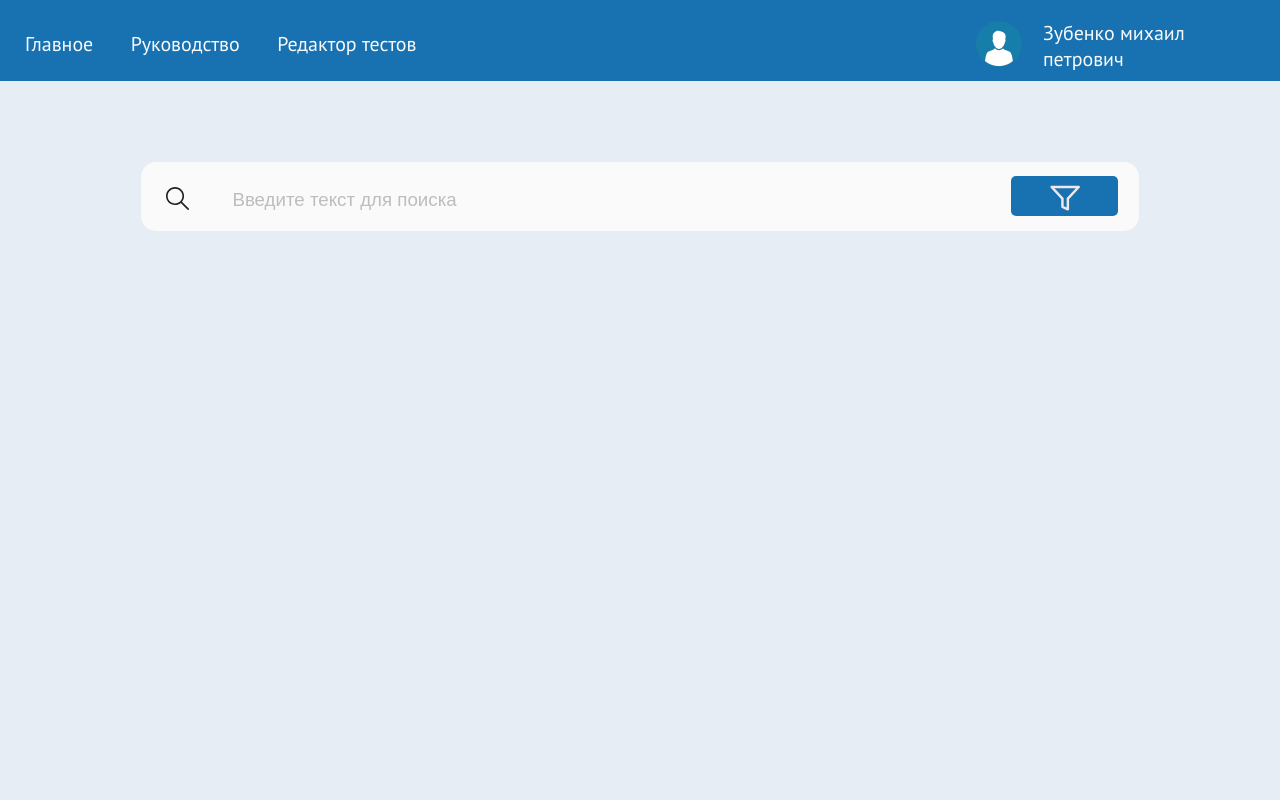
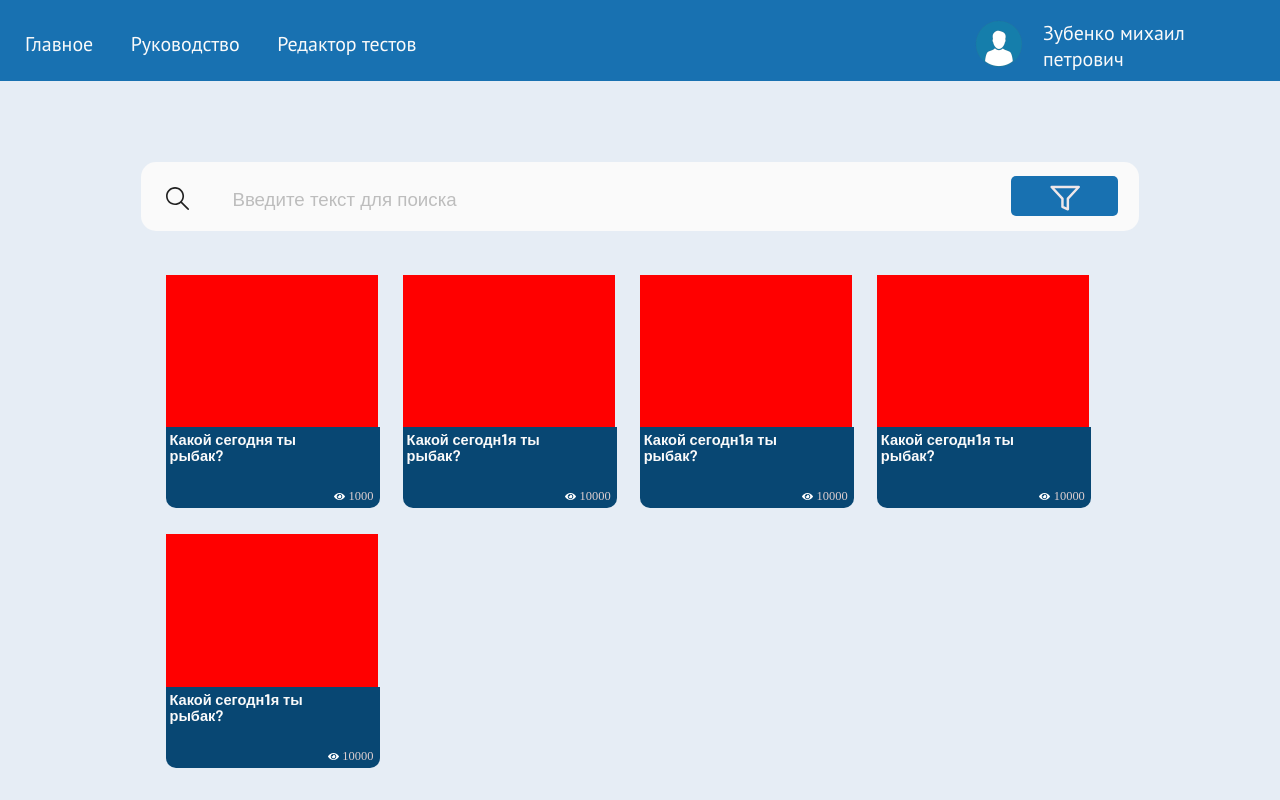
Before and after one commit to edFN/TestEditor, a React (Create React App) app: page / in a window 1280 px wide. Built offline with nearby package versions, Linux system fonts and the light colour scheme.

Commit message:
Added cards

```diff
--- a/package.json
+++ b/package.json
@@ -8,7 +8,7 @@
     "@testing-library/user-event": "^13.5.0",
     "react": "^18.2.0",
     "react-dom": "^18.2.0",
-    "react-scripts": "5.0.1",
+    "react-scripts": "^5.0.1",
     "web-vitals": "^2.1.4"
   },
   "scripts": {
--- a/src/ components/Forms/TagSelect/TagSelect.jsx
+++ b/src/ components/Forms/TagSelect/TagSelect.jsx
@@ -31,7 +31,9 @@ const TagSelect = () => {
         "Новый", "Старый"
     ])
 
-    const variants_list = ["Анимация","Бобер","Проффесия"]
+    const handleDelete = (item)=>{
+        setTagItems(tagItems => tagItems.filter(i => i !== item));
+    }
 
     return (
         tagItems.map(item => (
--- /dev/null
+++ b/src/ components/UI/CardTests/CardTest.css
@@ -0,0 +1,60 @@
+
+
+
+.card-items-collection{
+    max-width: 80rem;
+    margin:0 auto;
+    display: flex;
+    flex-direction: row;
+
+    gap:2rem;
+    flex-wrap: wrap;
+    flex: 0 0 0 20%;
+
+    padding:2rem;
+}
+
+.card-item{
+    display: flex;
+    flex-direction: column;
+
+    width:17rem;
+    height:235px;
+    border-radius: 10px;;
+}
+
+
+.card-item .header-card-item{
+    display:block;
+    width: 100%;
+    height:65%;
+    background-color: red;;
+}
+
+.card-item .description-card-item{
+    width: 214px;
+    height: 81px;
+    background: var(--card-bg-color);
+    border-end-end-radius: 10px;
+    border-end-start-radius: 10px;
+
+    padding-top: 0.4rem;
+    padding-bottom: 0.5rem;
+    padding-left: 0.3rem;
+    padding-right: 0.5rem;
+
+}
+
+.card-item .description-card-item h3{
+    max-width: 70%;
+    color: var(--white-text-color);
+    font-weight: bold;
+    font-family: var(--font-epilogue);
+}
+.card-item .description-card-item .card-views{
+    display:flex;
+    gap:0.3rem;
+    color: #E0D0D0;
+    margin-top: 2rem;
+    float:right;
+}
--- /dev/null
+++ b/src/ components/UI/CardTests/CardTest.jsx
@@ -0,0 +1,63 @@
+import React, { useState } from 'react'
+
+import "./CardTest.css"
+
+const CardTestItem = ({title,views})=>{
+
+    const style={
+        background: `url(` + process.env.PUBLIC_URL + "/image/card.jpg) cover",
+        backgroundPosition: `center center`,
+        backgroundRepeat: `no-repeat`,
+        backgroundSize:`50%`
+    }
+
+    return (
+        <div className="card-item">
+            <div className="header-card-item" style={style}>
+            </div>
+            <div className='description-card-item'>
+                <h3>{title}</h3>
+                <div className="card-views">
+                    <img src={process.env.PUBLIC_URL + "/icon/eye.svg"} />
+                    <span className="views-count">{views}</span>
+                </div>
+            </div>
+        </div>
+    )
+}
+
+const CardTests = ()=>{
+    const [cardItemsInfo, setCardItems] = useState([{
+        'title': "Какой сегодня ты рыбак?",
+        'views': 1000
+    }, {
+        'title': "Какой сегодн1я ты рыбак?",
+        'views': 10000
+    },
+    {
+        'title': "Какой сегодн1я ты рыбак?",
+        'views': 10000
+    },
+    {
+        'title': "Какой сегодн1я ты рыбак?",
+        'views': 10000
+    },
+    {
+        'title': "Какой сегодн1я ты рыбак?",
+        'views': 10000
+    }]);
+
+    const cards = cardItemsInfo.map((item)=>(
+            <CardTestItem title={item.title} views={item.views}/>
+        )
+    )
+    return (
+        <div className="conteiner">
+            <div className="card-items-collection">
+                {cards}
+            </div>
+        </div>
+    )
+}
+
+export default CardTests;
--- a/src/App.js
+++ b/src/App.js
@@ -4,11 +4,14 @@ import './App.css';
 import NavBar from "./ components/UI/NavBar/NavBar";
 import SearchBar from "./ components/UI/SearchBar/SearchBar";
 
+import CardTests from './ components/UI/CardTests/CardTest';
+
 function App() {
   return (
       <>
         <NavBar />
         <SearchBar/>
+        <CardTests/>
       </>
   );
 }
```
Also changed, not shown: public/image/card.jpg (added), 1 other file (tests, documents, lock files or other folders).
